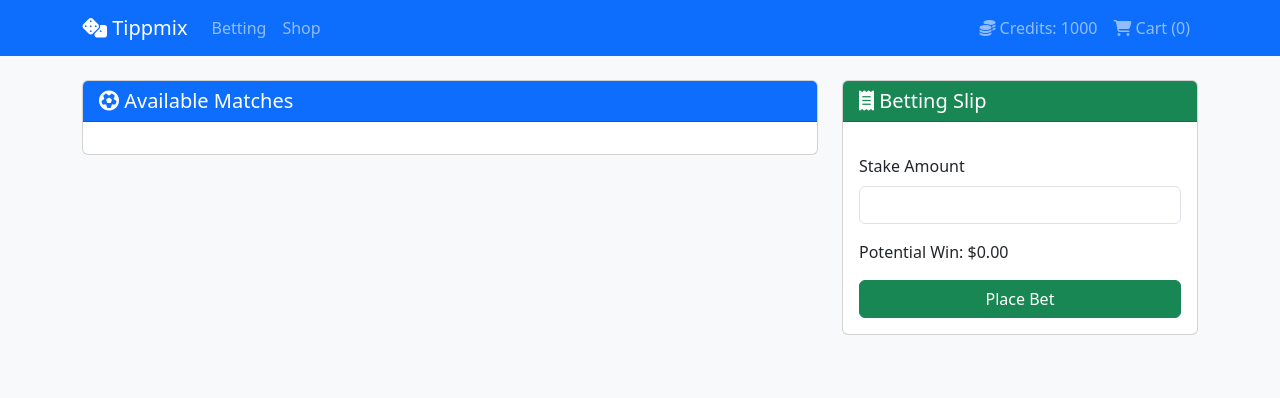
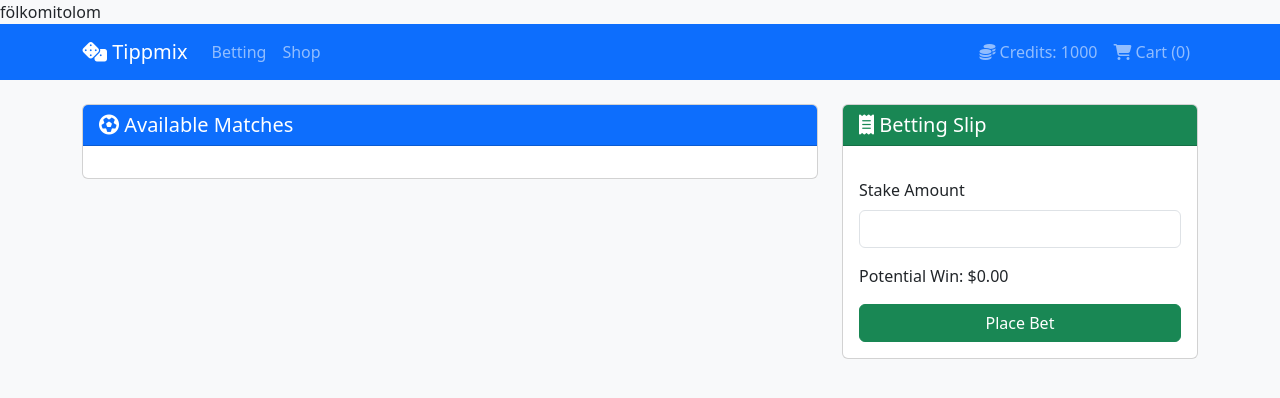
Before and after one commit to Lcgyrk/Tippmix, a website: page index.html in a window 1280 px wide. Drawn offline with nearby package versions, Linux system fonts and the light colour scheme; files that its build step writes are made by us from their sources.

Commit message:
fölkommitoloom

```diff
--- a/index.html
+++ b/index.html
@@ -1,7 +1,7 @@
 <!DOCTYPE html>
 <html lang="en">
 <head>
-    <meta charset="UTF-8">
+    <meta charset="UTF-8"> <span>fölkomitolom</span>
     <meta name="viewport" content="width=device-width, initial-scale=1.0">
     <title>Tippmix - Sports Betting & Shop</title>
     <link href="https://cdn.jsdelivr.net/npm/bootstrap@5.3.2/dist/css/bootstrap.min.css" rel="stylesheet">
```
